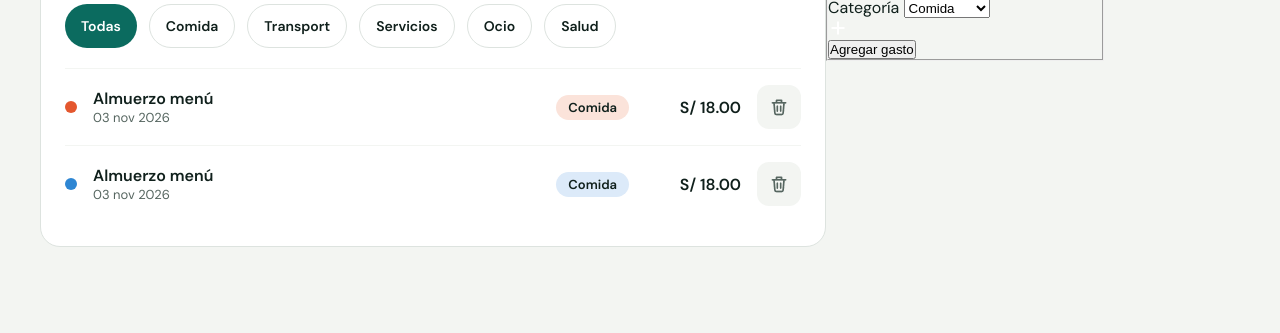
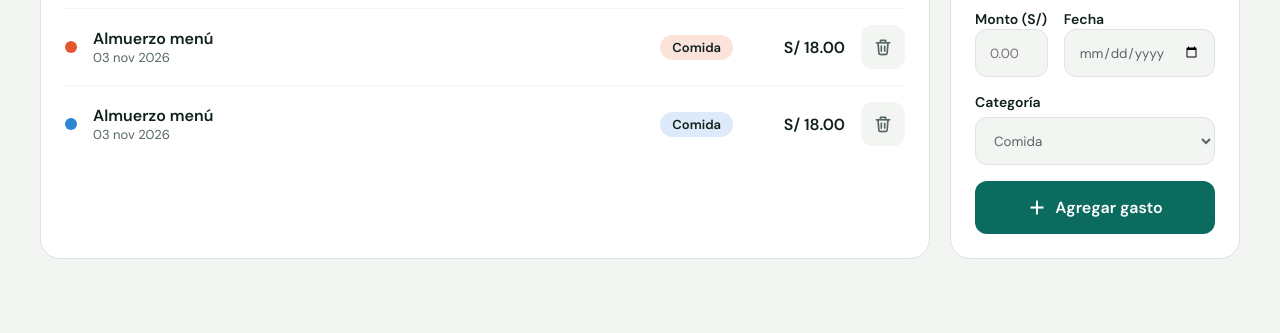
Before and after one commit to HugoSan-Dev/gestor-de-gastos, a plain HTML site: page index.html in a window 1280 px wide. Shown: the part 467-800 px from the top of the page. Drawn offline with nearby package versions, Linux system fonts and the light colour scheme.

Commit message:
style: Agregando estilos para el formulario: Nuevos gastos

```diff
--- a/assets/css/site.css
+++ b/assets/css/site.css
@@ -13,7 +13,7 @@
     width: 100%;
     display: flex;
     flex-direction: column;
-    gap: var(--space-6);
+    gap: 20px;
     margin: 0 auto;
 }
 .header{
@@ -138,10 +138,10 @@
 .movements-actions{
     display: flex;
     width: 100%;
+    gap: 20px;
 }
 .movements{
     flex: 1;
-    max-width: 786px;
     background-color: var(--color-surface);
     border-radius: var(--radius-2);
     border: 1px solid  var(--color-border);
@@ -271,6 +271,108 @@
     object-fit: cover;
 }
 
+.expense{
+    flex: 1;
+    background-color: var(--color-surface);
+    padding: var(--space-4);
+    border-radius: var(--radius-2);
+    border: 1px solid var(--color-border);
+    max-width: 290px;
+    display: flex;
+
+}
+
+.expense fieldset{
+    width: 100%;
+    min-width: 0;
+    flex: 1;
+    border: 0;
+    display: flex;
+    flex-direction: column;
+    gap: var(--space-3);
+}
+.expense > fieldset > legend{
+    font-size: clamp(20px, 2vw, 24px);
+    font-family: 'Bricolage Grotesque';
+    font-weight: bold;
+    margin-bottom: 1rem;
+}
+.group{
+    display: flex;
+    flex-direction: column;
+    gap: 6px;
+}
+.group > label,
+.group .column > label{
+    font-size: clamp(13px, 2vw, 14px);
+    font-weight: 600;
+}
+.group > input,
+.group > .column > input,
+.group > select{
+    border-radius: var(--radius-1);
+    border: 1px solid var(--color-border);
+    background: var(--color-bg);
+    height: 48px;
+    padding: 0rem 14px;
+    outline: none;
+    color: var(--color-text-muted);
+    font-family: 'DM Sans';
+}
+.group > input:focus{
+    border-color: var(--color-primary);
+}
+.group-column{
+    flex-direction: unset;
+    justify-content: center;
+    gap: 1rem;
+}
+.group-column .column input{
+    width: 100%;
+}
+
+.btn-add{
+    background: red;
+    display: flex;
+    flex: 1;
+    padding: 1rem;
+    border-radius: var(--radius-1);
+    background-color: var(--color-primary);
+    color: var(--color-surface);
+    justify-content: center;
+    cursor: pointer;
+    gap: 8px;
+}
+.btn-add input{
+    display: block;
+    font-size: clamp(14px, 2vw, 1rem);
+    font-weight: 600;
+    font-family: inherit;
+    color: inherit;
+    background-color: transparent;
+    border: 0;
+    outline: none;
+    cursor: pointer;
+}
+.btn-add:hover{
+    background-color: var(--color-accent);
+}
+.money > .group{
+    flex-direction: unset;
+}
+
+
+
+
+
+
+
+
+
+
+
+
+
 .color-meal{
     background-color: var(--meal);
 }
```
